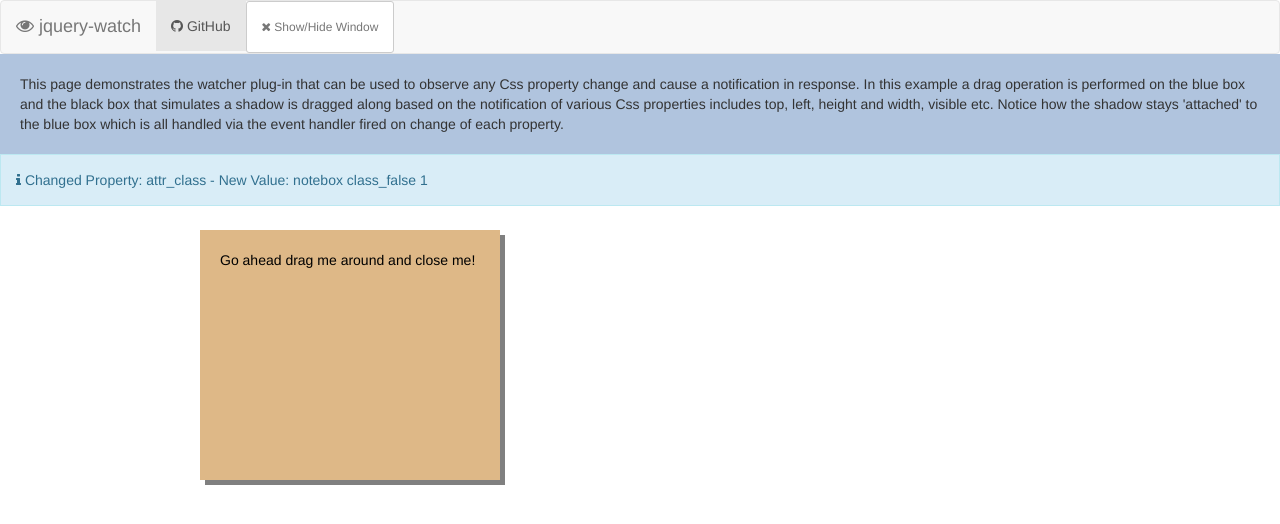
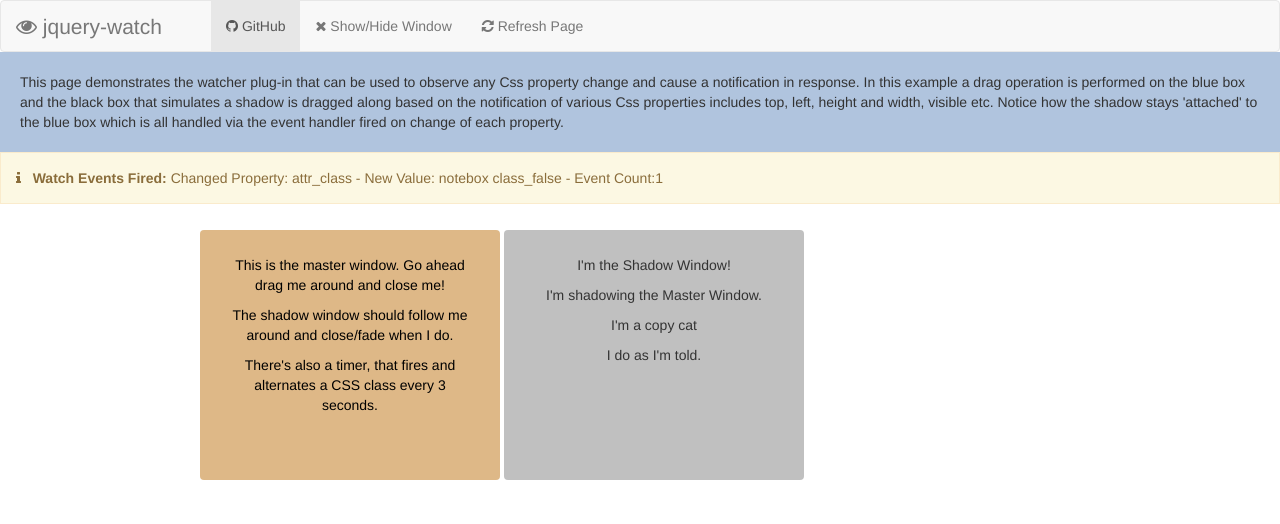
Before and after one commit to RickStrahl/jquery-watch, a website: page src/Index.htm in a window 1280 px wide. Drawn offline with nearby package versions, Linux system fonts and the light colour scheme.

Commit message:
Cleanup sample.

```diff
--- a/package.json
+++ b/package.json
@@ -8,10 +8,6 @@
         "gulp-uglify": "^1.0.1",
         "merge-stream": "^0.1.5"
     },
-  "devDependencies": {
-    "gulp-copy": "0.0.2",
-    "gulp-sourcemaps": "^1.2.4"
-  },
     "scripts": {
         "test": "echo \"Error: no test specified\" && exit 1"
     },
--- a/src/WatcherPlugin.htm
+++ b/src/Index.htm
@@ -1,7 +1,7 @@
 <!DOCTYPE html>
 <html>
 <head>
-    <title>Simple .watcher()Plug-in Example</title>
+    <title>jquery-watch Sample</title>
     <script src="scripts/jquery-1.11.1.min.js" type="text/javascript"></script>
 
     <!-- just for the samples -->
@@ -11,17 +11,26 @@
     <link rel="stylesheet" href="https://maxcdn.bootstrapcdn.com/bootstrap/3.2.0/css/bootstrap.min.css" />
     <link href="//maxcdn.bootstrapcdn.com/font-awesome/4.2.0/css/font-awesome.min.css" rel="stylesheet" />
     <style>
-        .notebox {
+        .notebox,.shadow {
             top: 230px;
             left: 200px;
             width: 300px;
             height: 250px;
             position: absolute;
             z-index: 20;
-            padding: 20px;
+            padding: 25px;
+            border-radius: 4px;
+            text-align: center;
             background-color: lightsteelblue;
         }
-         .class_true {
+        .shadow {
+            left: 545px;
+            top: 233px;
+            background-color: silver;
+            z-index: 19;
+            position: absolute;
+        }
+        .class_true {
              background: steelblue !important;
              color: white;
          }
@@ -49,14 +58,15 @@
                         <span class="icon-bar"></span>
                         <span class="icon-bar"></span>
                     </button>
-                    <a class="navbar-brand" href="#"><i class="fa fa-eye"></i> jquery-watch</a>
+                    <a class="navbar-brand" href="#" style="font-size: 1.5em"><i class="fa fa-eye"></i> jquery-watch</a>
                 </div>
 
                 <!-- Collect the nav links, forms, and other content for toggling -->
-                <div class="collapse navbar-collapse" id="bs-example-navbar-collapse-1">
+                <div class="collapse navbar-collapse" id="bs-example-navbar-collapse-1" style="margin-left: 180px;">
                     <ul class="nav navbar-nav">
                         <li class="active"><a href="http://github.com/rickstrahl/jquery-watch"><i class="fa fa-github"></i> GitHub</a></li>
-                        <li><a id="lnkRedisplayWindow" href="javascript:{}" class="btn btn-sm btn-default"><i class="fa fa-close"></i> Show/Hide Window</a></li>
+                        <li><a id="lnkRedisplayWindow" href="javascript:{}"><i class="fa fa-close"></i> Show/Hide Window</a></li>
+                        <li><a href=""><i class="fa fa-refresh"></i> Refresh Page</a></li>
                     </ul>
                 </div>
             </div>
@@ -70,20 +80,33 @@
             event handler fired on change of each property.
         </aside>
 
-        <div id="AlertBox" class="alert alert-info" style="display:none;margin-top:none; border-radius:0">
-            <i class="fa fa-info"></i>
+        <div id="AlertBox" class="alert alert-warning" style="display:none;margin-top:none; border-radius:0">
+            <i class="fa fa-info"></i>&nbsp;&nbsp;
+            <b>Watch Events Fired:</b>
             <span id="msg"></span>
         </div>
 
         <div class="container">
 
             <div class="container">
-                <div id="notebox" class="notebox" >
-                    Go ahead drag me around and close me!
+                <div id="notebox" class="notebox">
+                    <p>
+                        This is the master window. Go ahead drag me around and close me!
+                    </p>
+                    <p>
+                        The shadow window should follow me around and close/fade when I do.
+                    </p>
+                    <p>
+                        There's also a timer, that fires and alternates a CSS class every
+                        3 seconds.
+                    </p>
                 </div>
 
-                <div id="shadow" style="background-color: Gray; z-index: 19;position:absolute;display: none;">
-
+                <div id="shadow" class="shadow">
+                    <p>I'm the Shadow Window!</p>
+                    <p>I'm shadowing the Master Window.</p>
+                    <p>I'm a copy cat</p>
+                    <p>I do as I'm told.</p>
                 </div>
             </div>
 
@@ -94,44 +117,53 @@
                 var counter = 0;
                 $("#shadow").show();
                 var el = $("#notebox");
-                el.draggable().closable();
+                el.draggable();
 
                 // Update a CSS Class on a timer
                 var state = false;
                 setInterval(function () {
                     //$("#notebox").css("Drag me around " + new Date());
-                    $("#notebox").removeClass("class_true");
-                    $("#notebox").removeClass("class_false");
-                    $("#notebox").addClass("class_" + state);
+                    $("#notebox")
+                        .removeClass("class_true")
+                        .removeClass("class_false")
+                        .addClass("class_" + state);
                     state = !state;
                 }, 3000);
 
 
-                el.watch("top,left,opacity,attr_class", function(data, i) {
+                el.watch("top,left,opacity,attr_class", function (data, i) {
+                    // you can capture which attribute has changed
+                    var propChanged = data.props[i];
+                    var valChanged = data.vals[i];
+                    counter++;
+                    showStatus(" Changed Property: " + propChanged + "  -  New Value: " + valChanged + " - Event Count:" + counter);
+
                     // element affected is 'this'
                     var el = $(this);
-
                     var sh = $("#shadow");
 
-                    var propChanged = data.props[i];
-                    var valChanged = data.vals[i];
-
-                    counter++;
-
-                    showStatus(" Changed Property: " + propChanged + "  -  New Value: " + valChanged + " " + counter);
-
+                    // get master current position
                     var pos = el.position();
                     var w = el.outerWidth();
                     var h = el.outerHeight();
 
+                    // and update shadow accordingly
                     sh.css({
                         width: w,
                         height: h,
-                        left: pos.left + 5,
-                        top: pos.top + 5,
+                        left: pos.left + w + 4,
+                        top: pos.top,
                         display: el.css("display"),
                         opacity: el.css("opacity")
                     });
+
+                    // Class attribute is more tricky since there are
+                    // multiple classes on the parent - we have to explicitly
+                    // check for class existance and assign
+                    sh.removeClass("class_true")
+                      .removeClass("class_false");
+                    if(el.hasClass("class_true"))
+                        sh.addClass("class_true");
 
                 });
 
@@ -140,12 +172,12 @@
                         $("#AlertBox").hide();
                         return;
                     }
-                    $("#msg").text( msg);
+                    $("#msg").text(msg);
                     $("#AlertBox").show();
                 }
             });
 
-            $("#lnkRedisplayWindow").click(function() {
+            $("#lnkRedisplayWindow").click(function () {
                 var el$ = $("#notebox");
 
                 if (el$.is(":visible"))
@@ -155,5 +187,6 @@
             });
         </script>
     </form>
+
 </body>
 </html>
```
Also changed, not shown: gulpfile.js (+2 -41 lines), dist/jquery-watch.js (deleted), src/scripts/jquery-watch.js. Lines whose indentation alone changed are shown as unchanged.
